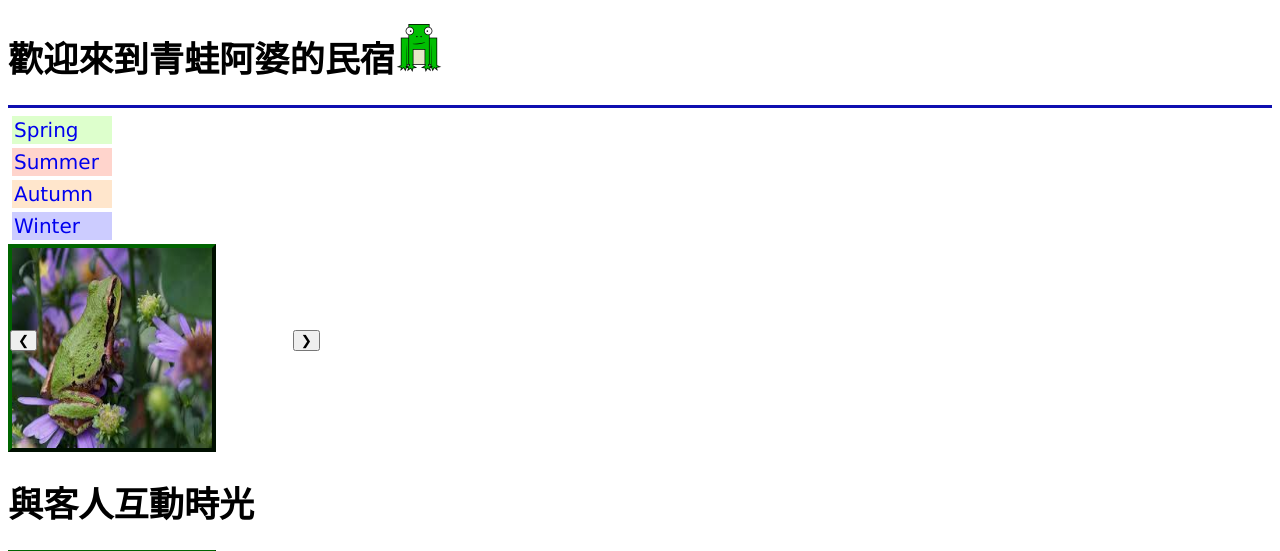
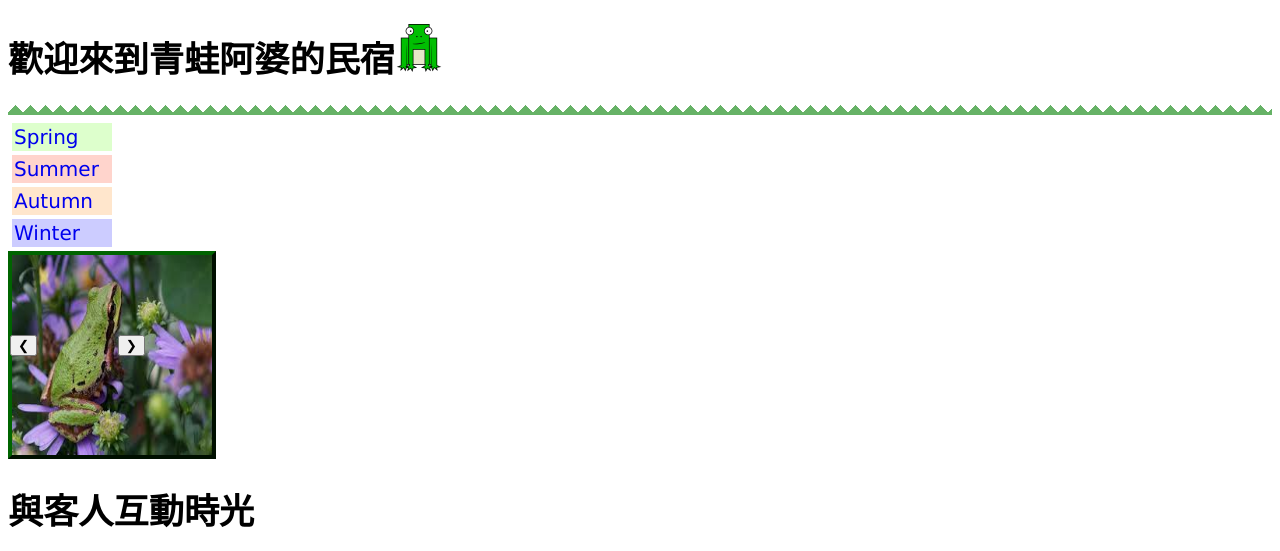
Before and after one commit to themikesam/1061SE_Team4_Module3, a PHP site: page /show.html in a window 1280 px wide. Shown: the top 551 px of the page. Run offline with PHP 8.4, Linux system fonts and the light colour scheme.

Commit message:
增加水平線

```diff
--- a/show.css
+++ b/show.css
@@ -1,5 +1,5 @@
 body {
-    font-family:     Verdana, Geneva, Arial, sans-serif;
+    font-family:Verdana, Geneva, Arial, sans-serif;
 }
 
 h1, h2 {
@@ -8,15 +8,24 @@ h1, h2 {
 #w3button1,
 #w3button2{
     position: absolute;
-    top:330px;
+    top:335px;
     cursor: pointer;
 }
 #w3button1{ left:10px;}
-#w3button2{ right:960px;}
+#w3button2{ right:1135px;}
 #slide{
     border:4px outset #006400;
     height:200px;
     width:200px;
+}
+hr.hr1{
+     border: none;
+  height: 10px;
+  background: linear-gradient(-135deg, #fff 5px, transparent 0) 0 5px, linear-gradient(135deg, #fff 5px, #66B266 0) 0 5px;
+  background-color: #fff;
+  background-position: left bottom;
+  background-repeat: repeat-x;
+  background-size: 15px 10px;
 }
 h1 {
   font-family:     sans-serif;
--- a/show.html
+++ b/show.html
@@ -7,7 +7,7 @@
   </head>
   <body>
     <h1>歡迎來到青蛙阿婆的民宿<a href = "http://frog.18851.com.tw/" target="_blank"><img src="Frog.png"></a></h1>
-    <hr size="3" color="red, green, blue">
+    <hr class = "hr1" >
     <div class="button">
     <p class = "sp">
     <a id = "sp" href="spring.html" style= "text-decoration:none">Spring</a>
```
